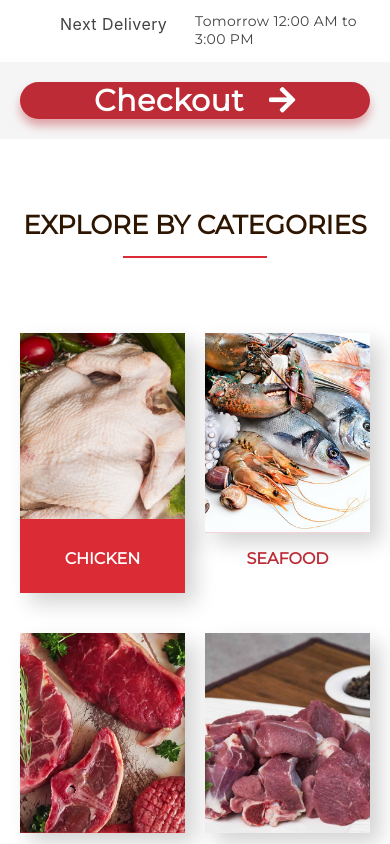
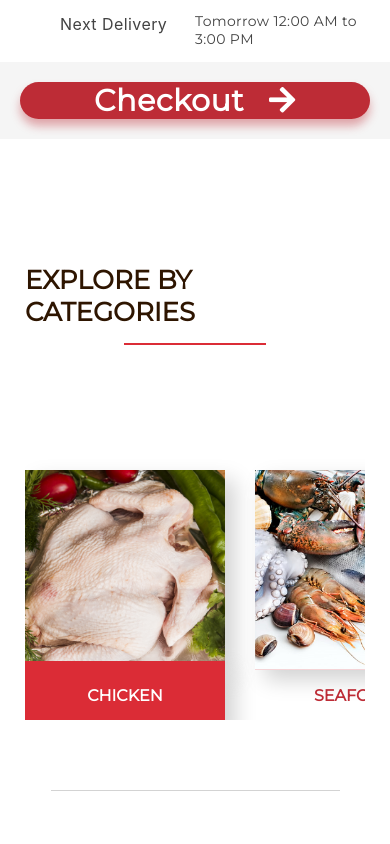
Before and after one commit to vivekkravindraa/freshmeat, a React (Create React App) app: page / in a window 390 px wide. Shown: the part 940-1784 px from the top of the page. Built offline with nearby package versions, Linux system fonts and the light colour scheme.

Commit message:
fix: enabled scrolling

```diff
--- a/src/components/HomeComponents/Category/Category.css
+++ b/src/components/HomeComponents/Category/Category.css
@@ -1,18 +1,28 @@
 @media (min-width: 380px) and (max-width: 464px) {
     .Category {
         position: relative;
+        padding: 25px;
     }
 
-    .Category-container {
-        padding: 50px 20px 100px 20px;
+    .Category:after {
         content: "";
         display: block;
+        position: relative;
+        width: 85%;
         margin: 0 auto;
         padding-top: 20px;
         border-bottom: 1px solid lightgray;
     }
 
+    .Category-container {
+        display: flex;
+        flex-direction: column;
+        padding: 50px 0;
+    }
+
     .Category-header {
+        display: flex;
+        flex-direction: column;
         padding-top: 50px;
         display: flex;
         justify-content: center;
@@ -43,10 +53,11 @@
 
     .Category-items {
         display: grid;
-        grid-template-columns: repeat(2, 6fr);
-        column-gap: 20px;
-        row-gap: 100px;
-        padding-bottom: 50px;
+        grid-template-columns: repeat(4, 3fr);
+        column-gap: 30px;
+        padding: 50px 0;
+        overflow-x: scroll;
+        overflow-y: hidden;
     }
 
     .Category-item {
@@ -59,11 +70,12 @@
     }
 
     .Category-image {
+        display: flex;
         background-repeat: no-repeat;
         background-size: cover;
         background-position: center center;
         background-color: #db2c36;
-        width: auto;
+        width: 200px;
         height: 200px;
     }
 
@@ -71,7 +83,7 @@
         display: flex;
         justify-content: center;
         align-items: center;
-        padding: 30px 0 25px 0;
+        padding: 25px 0 25px 0;
         background-color: transparent;
         text-align: center;
         font-weight: 600;
--- a/src/components/ProductComponents/PopularProducts/PopularProducts.css
+++ b/src/components/ProductComponents/PopularProducts/PopularProducts.css
@@ -46,15 +46,15 @@
     }
 
     .PopularProducts-items {
-        display: grid;
-        grid-template-columns: repeat(2, 6fr);
-        column-gap: 25px;
-        row-gap: 25px;
+        display: flex;
+        overflow-x: scroll;
         padding: 25px 25px;
     }
 
     .PopularProducts-item {
         position: relative;
+        min-width: 180px;
+        margin-right: 25px;
     }
 
     .showShadow {
@@ -222,7 +222,7 @@
         justify-content: flex-end;
         align-items: center;
         color: #bd2c36;
-        padding: 10px;
+        padding-right: 10px;
         margin: 0 0 0 10px;
         text-align: left;
         font-weight: bold;
```
